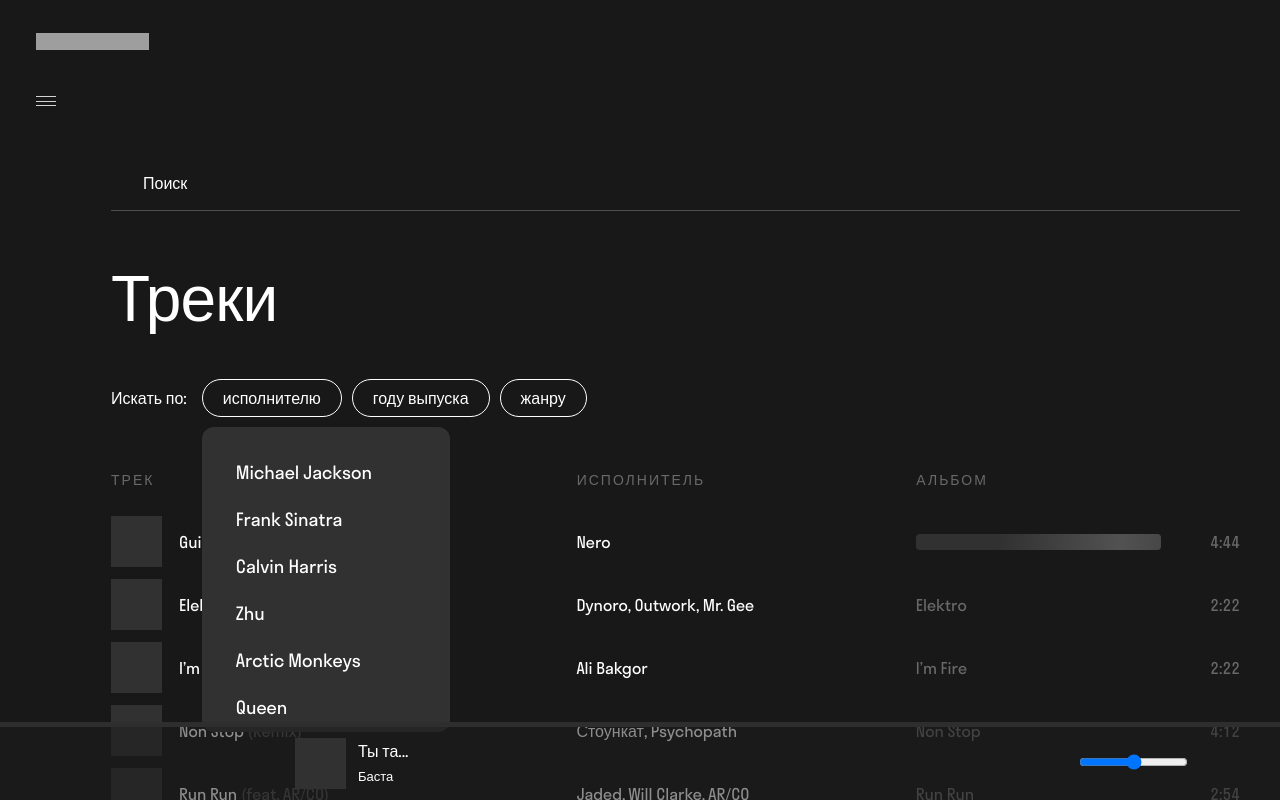
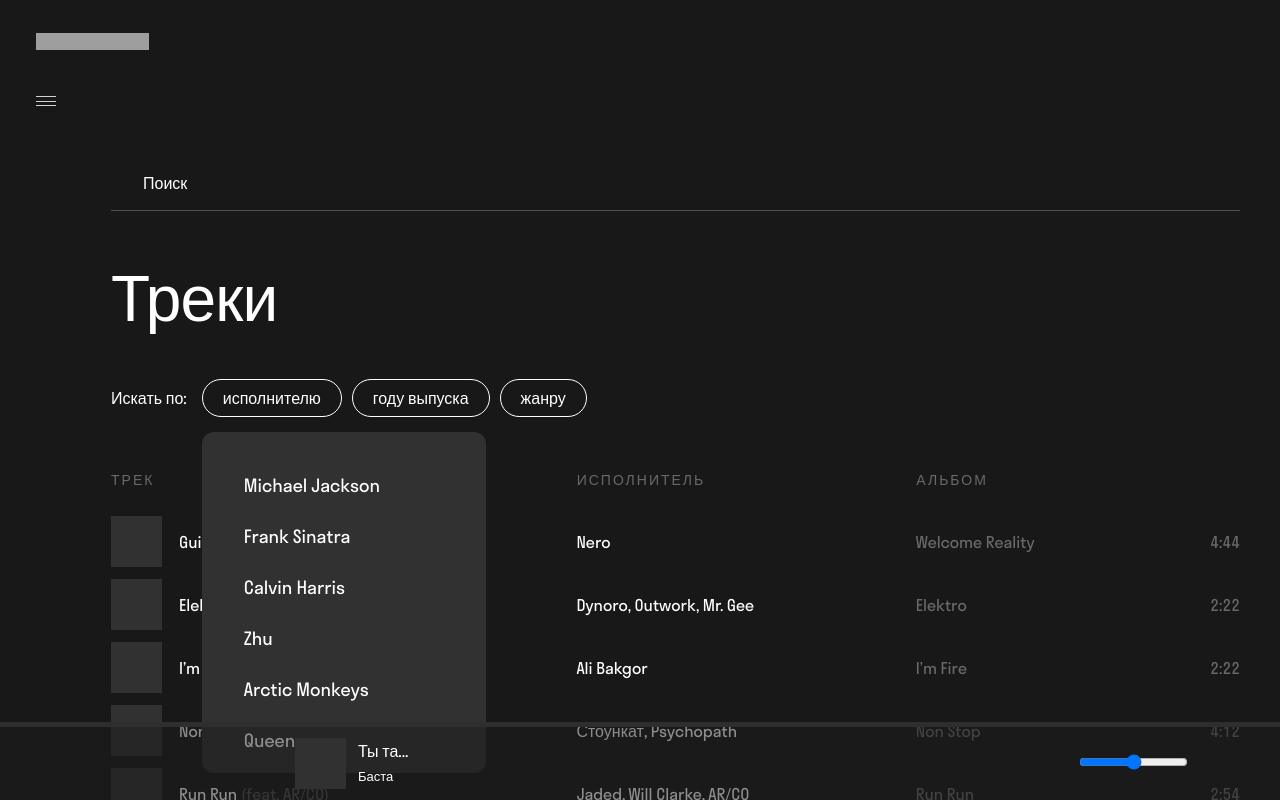
Before and after one commit to NadyaDysan/C7-Yoga-course, a React (Create React App) app: page / in a window 1280 px wide. Both pictures are taken after a click on the button "исполнителю". Built offline with nearby package versions, Linux system fonts and the light colour scheme; grey boxes are pictures that could not be loaded.

Commit message:
Styled scrollbar and Skeleton

```diff
--- a/src/App.css
+++ b/src/App.css
@@ -102,10 +102,11 @@ body {
   justify-content: space-between;
 }
 
-.fieldset_nav_menu{
+.fieldset_nav_menu {
   border: none;
   width: 24px;
 }
+
 .main__nav {
   width: 244px;
   background-color: #181818;
@@ -399,7 +400,6 @@ body {
   background: #313131;
   display: -webkit-box;
   display: -ms-flexbox;
-  display: flex;
   -webkit-box-align: center;
   -ms-flex-align: center;
   align-items: center;
@@ -436,7 +436,6 @@ body {
   width: 321px;
   display: -webkit-box;
   display: -ms-flexbox;
-  display: flex;
   -webkit-box-pack: start;
   -ms-flex-pack: start;
   justify-content: flex-start;
@@ -732,7 +731,6 @@ body {
   background-color: #313131;
   display: -webkit-box;
   display: -ms-flexbox;
-  display: flex;
   -webkit-box-align: center;
   -ms-flex-align: center;
   align-items: center;
--- a/src/Centerblock/Centerblock.jsx
+++ b/src/Centerblock/Centerblock.jsx
@@ -41,12 +41,13 @@ setTimeout(setIsLoading, 5000, false);
             <div className="playlist__track track">
               <div className="track__title">
                 <div className="track__title-image">
+                {isLoading? <Skeleton /> :
                   <svg className="track__title-svg" alt="music">
                     <use xlinkHref="img/icon/sprite.svg#icon-note" />
-                  </svg>
+                  </svg>}
                 </div>
                 <div className="track__title-text">
-                  {isLoading? <Skeleton /> :
+                {isLoading? <Skeleton width="240px" height="16px"/> :
                   <a className="track__title-link" href="http://">
                     Guilt
                     <span className="track__title-span" />
@@ -61,10 +62,10 @@ setTimeout(setIsLoading, 5000, false);
                 }
               </div>
               <div className="track__album">
-                <Skeleton />
-                {/* <a className="track__album-link" href="http://">
+              {isLoading? <Skeleton /> :
+                <a className="track__album-link" href="http://">
                   Welcome Reality
-                </a> */}
+                </a>}
               </div>
               <div className="track__time">
                 <svg className="track__time-svg" alt="time">
--- a/src/Centerblock/Filter.css
+++ b/src/Centerblock/Filter.css
@@ -30,17 +30,21 @@
     border-radius: 60px;
     padding: 6px 20px;
 }
+.filter_panel_wrapper {
+    padding: 18px;
+    position: absolute;
+    background: #313131;
+    border-radius: 12px;
+    margin-top: 15px;
+}
 
 .filter_panel {
-    position: absolute;
-    background: #313131;
     color: #FFFFFF;
     height: 305px;
     width: 248px;
-    border-radius: 12px;
-    gap: 24px;
-    padding: 34px;
-    margin-top: 10px;
+    gap: 28px;
+    padding: 24px;
+    /* margin-top: 10px; */
     display: flex;
     flex-direction: column;
     justify-content: flex-start;
--- a/src/Centerblock/Filter.jsx
+++ b/src/Centerblock/Filter.jsx
@@ -83,7 +83,6 @@ export default function Filter() {
   )
 }
 
-
 function DropdownFilter(props) {
   const [isDropdownDisplayed, setIsDropdownDisplayed] = useState(false)
   const [selectedFilterItems, setSelectedFilterItems] = useState(
@@ -95,18 +94,17 @@ function DropdownFilter(props) {
 
   // console.log('selectedFilterItems', selectedFilterItems)
 
-  const menuRef = useRef();
+  const menuRef = useRef()
 
   useEffect(() => {
-    const closeFilter = (e) =>{
+    const closeFilter = (e) => {
       if (!menuRef.current.contains(e.target)) {
-        setIsDropdownDisplayed(false);
+        setIsDropdownDisplayed(false)
       }
-    };
-    document.addEventListener("mousedown", closeFilter);
-    return () => document.removeEventListener("mousedown", closeFilter);
+    }
+    document.addEventListener('mousedown', closeFilter)
+    return () => document.removeEventListener('mousedown', closeFilter)
   }, [])
-
 
   return (
     <fieldset className="filter_dropdown" ref={menuRef}>
@@ -119,6 +117,7 @@ function DropdownFilter(props) {
           : `${props.title}`}
       </button>
       {isDropdownDisplayed && (
+        <div className="filter_panel_wrapper">
           <div className="filter_panel">
             {props.list.map((name) => (
               <fieldset
@@ -144,8 +143,8 @@ function DropdownFilter(props) {
                   {name.label}
                 </label>
               </fieldset>
-
             ))}
+          </div>
         </div>
       )}
     </fieldset>
@@ -160,16 +159,16 @@ function RadioFilter(props) {
 
   // console.log('selectedFilterItems', selectedFilterItems)
 
-  const menuRef = useRef();
+  const menuRef = useRef()
 
   useEffect(() => {
-    const closeFilter = (e) =>{
+    const closeFilter = (e) => {
       if (!menuRef.current.contains(e.target)) {
-        setIsRadioDisplayed(false);
+        setIsRadioDisplayed(false)
       }
-    };
-    document.addEventListener("mousedown", closeFilter);
-    return () => document.removeEventListener("mousedown", closeFilter);
+    }
+    document.addEventListener('mousedown', closeFilter)
+    return () => document.removeEventListener('mousedown', closeFilter)
   }, [])
 
   return (
@@ -200,11 +199,14 @@ function RadioFilter(props) {
                 id={`input-${name.value}`}
                 value={`radio-${name.value}`}
                 type="radio"
-                checked={selectedFilterItems[name.value]}
+                name ="years"
                 key={name.value}
                 className="filter_radio_input"
               />
-              <label className="filter_radio_label" htmlFor={`input-${name.value}`}>
+              <label
+                className="filter_radio_label"
+                htmlFor={`input-${name.value}`}
+              >
                 {name.label}
               </label>
             </fieldset>
--- a/src/Player/Player.jsx
+++ b/src/Player/Player.jsx
@@ -1,5 +1,13 @@
-export default function Player(){
-    return(
+import Skeleton from 'react-loading-skeleton'
+import 'react-loading-skeleton/dist/skeleton.css'
+import { useState } from 'react'
+
+export default function Player() {
+  const [isLoading, setIsLoading] = useState(true)
+
+  setTimeout(setIsLoading, 5000, false)
+
+  return (
     <div className="bar">
       <div className="bar__content">
         <div className="bar__player-progress" />
@@ -36,15 +44,22 @@ export default function Player(){
             <div className="player__track-play track-play">
               <div className="track-play__contain">
                 <div className="track-play__image">
+                {isLoading? <Skeleton /> :
                   <svg className="track-play__svg" alt="music">
                     <use xlinkHref="img/icon/sprite.svg#icon-note" />
-                                          </svg>
+                  </svg>}
                 </div>
                 <div className="track-play__author">
-                                          <a className="track-play__author-link" href="http://">Ты та...</a>
+                {isLoading? <Skeleton /> :
+                  <a className="track-play__author-link" href="http://">
+                    Ты та...
+                  </a>}
                 </div>
                 <div className="track-play__album">
-                                          <a className="track-play__album-link" href="http://">Баста</a>
+                {isLoading? <Skeleton /> :
+                  <a className="track-play__album-link" href="http://">
+                    Баста
+                  </a>}
                 </div>
               </div>
 
@@ -70,9 +85,12 @@ export default function Player(){
                 </svg>
               </div>
               <div className="volume__progress _btn">
-                                      <input className="volume__progress-line _btn" type="range" name="range" />
+                <input
+                  className="volume__progress-line _btn"
+                  type="range"
+                  name="range"
+                />
               </div>
-
             </div>
           </div>
         </div>
```
Lines whose indentation alone changed are shown as unchanged.
